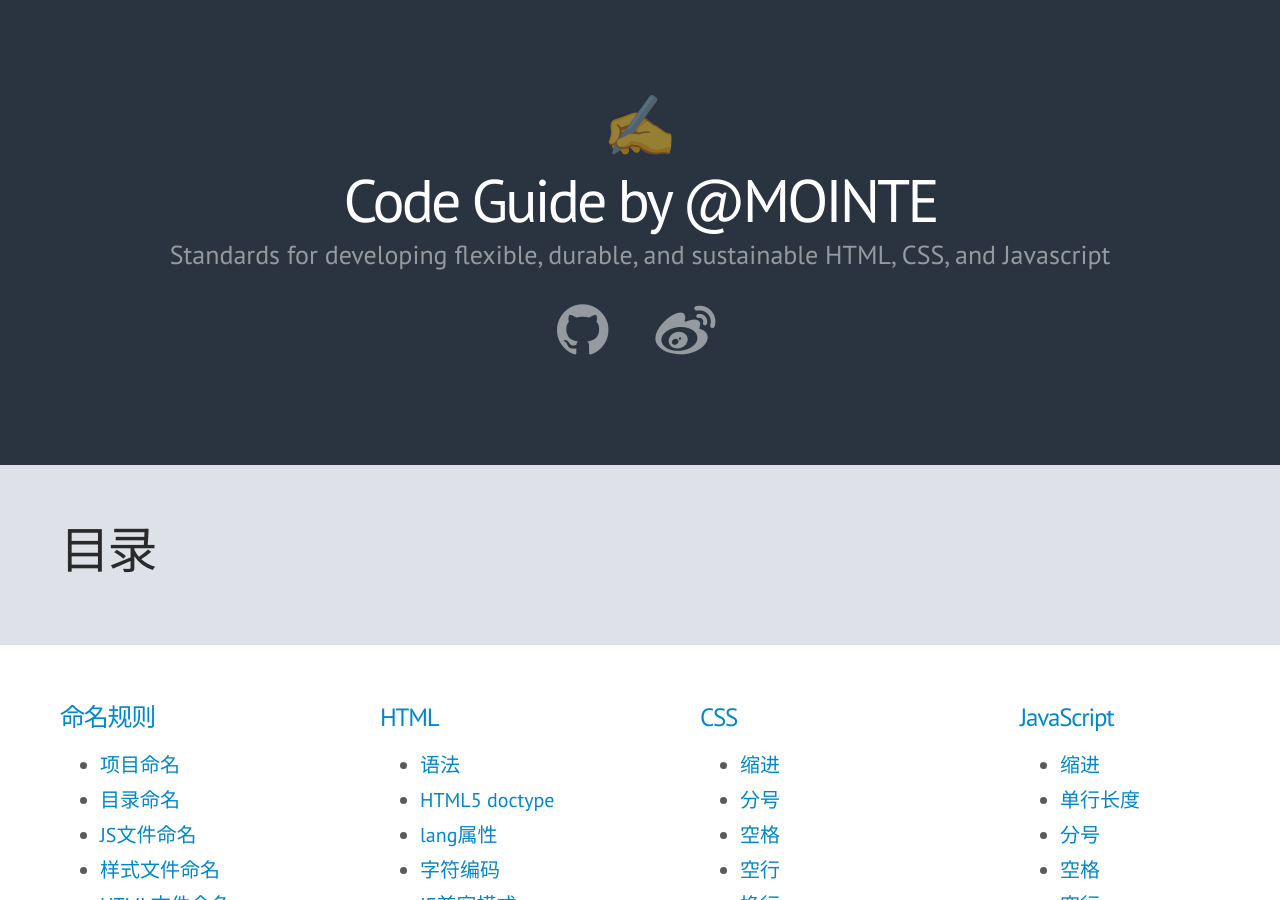
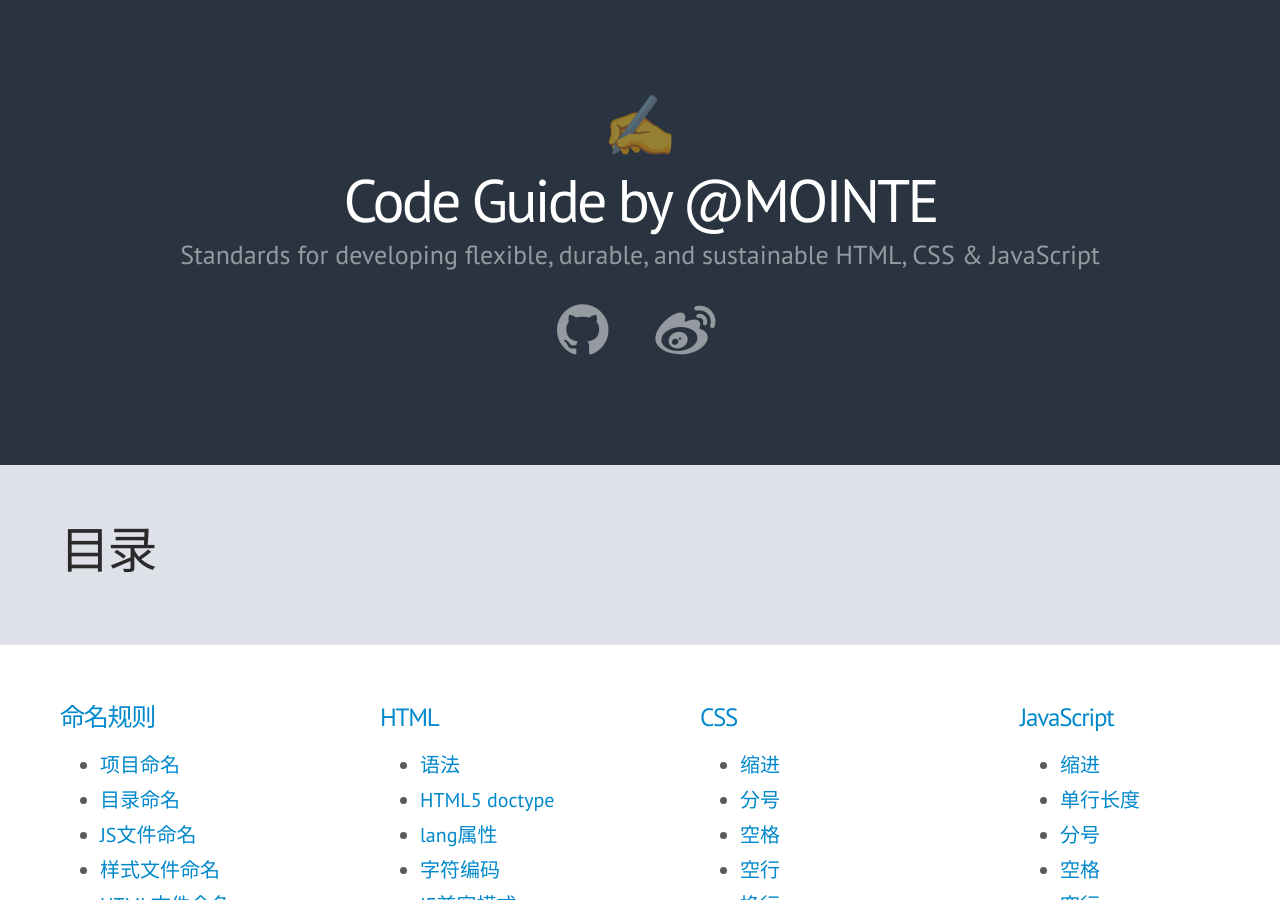
Before and after one commit to yuhongjie/code-guide, a Jekyll site: the page built from index.html, in a window 1280 px wide and 900 px high. Built offline with Jekyll 4.4.1, drawn with Linux system fonts in a browser that asks for light colours; nearby versions of some CDN libraries; some web fonts are replaced; library files that are not in the unit come from our copies; Markdown is read by kramdown in place of the engine named in the settings; comment, search, counter and statistics services are not loaded.

Commit message:
Update _config.yml

```diff
--- a/_config.yml
+++ b/_config.yml
@@ -1,5 +1,5 @@
 name:          Code Guide by @MOINTE
-description:   Standards for developing flexible, durable, and sustainable HTML, CSS, and Javascript
+description:   Standards for developing flexible, durable, and sustainable HTML, CSS & JavaScript
 url:           https://github.com/MOINTE/code-guide
 
 markdown:      rdiscount
```
